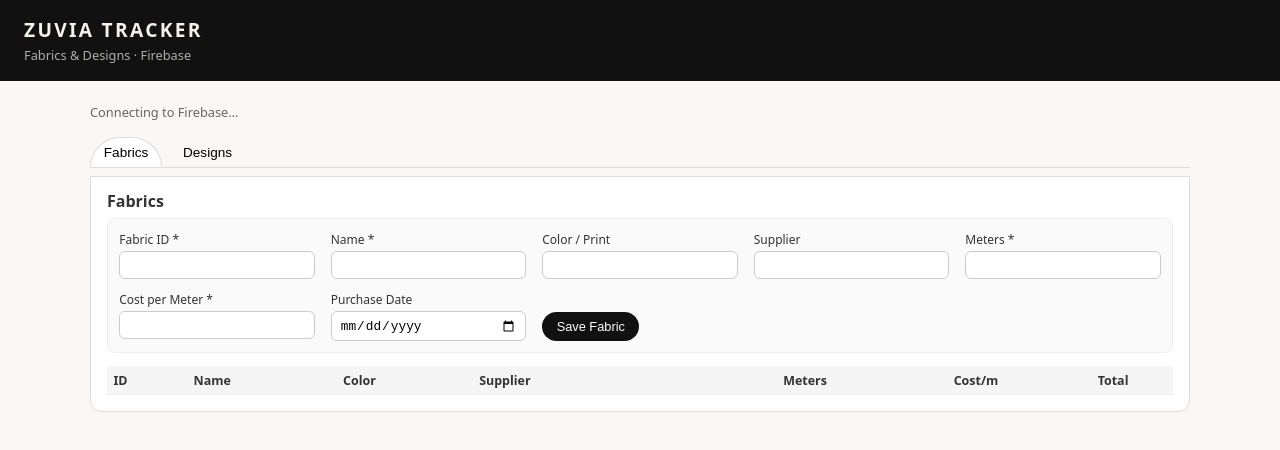
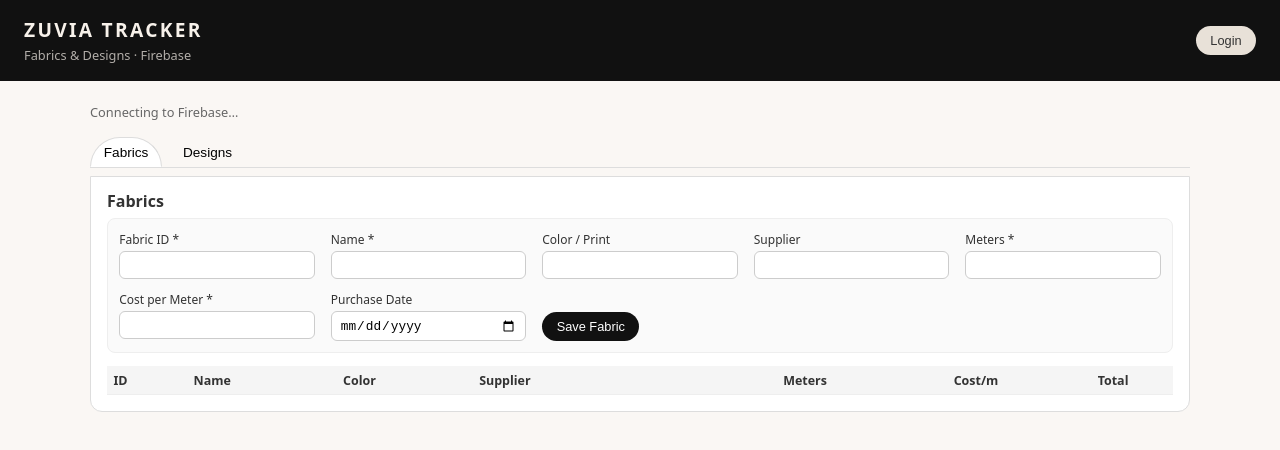
Before and after one commit to zuviabrand/zuvia-ui, a plain HTML site: page index.html in a window 1280 px wide. Drawn offline with Linux system fonts and the light colour scheme; no server answers.

Commit message:
Update index.html

```diff
--- a/index.html
+++ b/index.html
@@ -13,6 +13,10 @@
     <h1>ZUVIA TRACKER</h1>
     <span>Fabrics & Designs · Firebase</span>
   </div>
+  <div class="auth">
+  <button class="btn-secondary" id="loginBtn">Login</button>
+  <button class="btn-secondary" id="logoutBtn" style="display:none;">Logout</button>
+</div>
 </header>
 
 <main>
```
